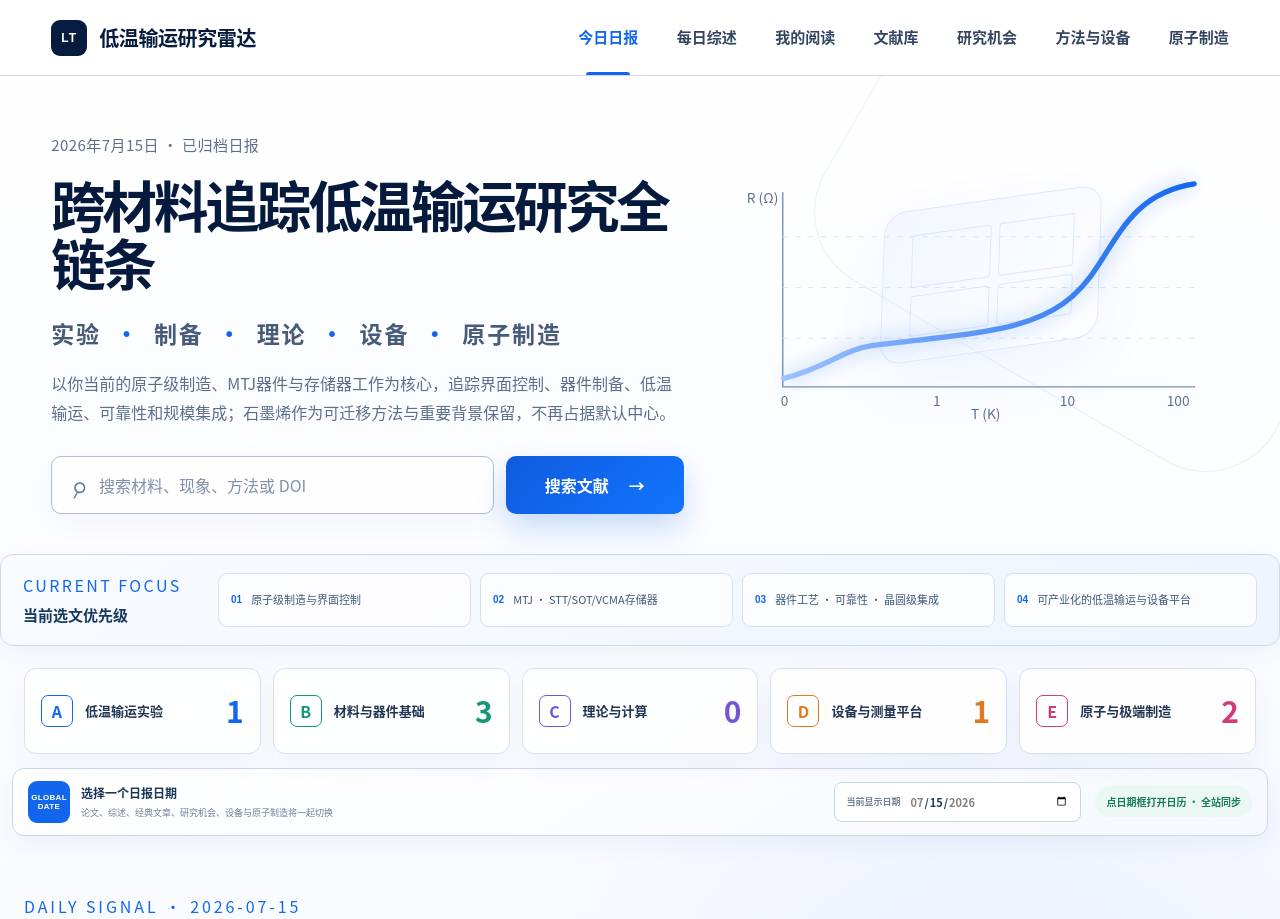
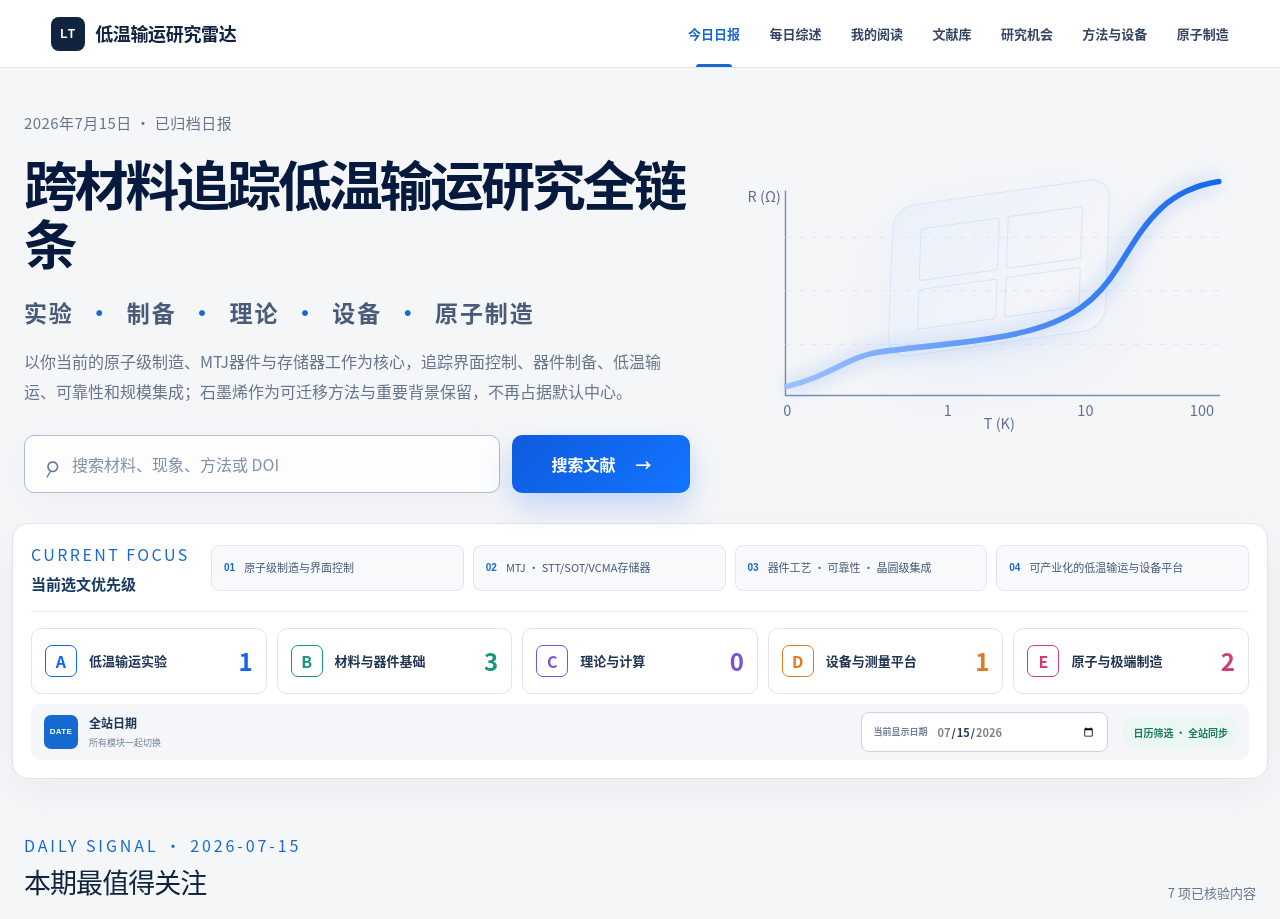
Before and after one commit to wxShi010909/low-temperature-transport-radar, a Next.js app: page / in a window 1280 px wide. Shown: the top 919 px of the page. Built offline with nearby package versions, Linux system fonts and the light colour scheme.

Commit message:
Rebalance research dashboard layout and collapse long sections

```diff
--- a/app/globals.css
+++ b/app/globals.css
@@ -734,6 +734,103 @@ footer > div { display: flex; align-items: center; gap: 10px; color: var(--ink);
 footer p { margin: 0; font-size: 11px; }
 footer small { grid-column: 2; font-size: 9px; }
 
+/* Balanced research-workbench layout */
+:root {
+  --ink: #10233f;
+  --muted: #66758b;
+  --line: #dde3eb;
+  --blue: #1769d2;
+  --blue-soft: #eef4fc;
+  --page: #f5f6f8;
+}
+
+body { background: var(--page); }
+.site-header { height: 68px; padding-inline: clamp(24px, 4vw, 56px); border-bottom-color: #e1e5eb; background: rgba(255, 255, 255, .94); }
+.brand { gap: 10px; font-size: 18px; }
+.brand-mark { width: 34px; height: 34px; border-radius: 8px; }
+nav { gap: clamp(16px, 2.3vw, 32px); }
+nav a { font-size: 13px; }
+
+.hero { max-width: 1304px; min-height: 390px; padding: 44px 24px 30px; gap: 42px; overflow: visible; }
+.hero::before { display: none; }
+.hero-copy h1 { max-width: 740px; font-size: clamp(38px, 4.2vw, 58px); line-height: 1.1; }
+.hero-description { max-width: 720px; }
+.transport-plot { min-height: 260px; }
+
+.dashboard-controls {
+  max-width: 1256px;
+  margin: 0 auto;
+  padding: 18px;
+  border: 1px solid #dfe4eb;
+  border-radius: 16px;
+  background: white;
+  box-shadow: 0 12px 34px rgba(31, 54, 86, .05);
+}
+.dashboard-controls .research-focus-strip { max-width: none; margin: 0; padding: 0 0 16px; border: 0; border-bottom: 1px solid #e6eaf0; border-radius: 0; background: transparent; box-shadow: none; grid-template-columns: 160px 1fr; }
+.dashboard-controls .research-focus-strip li { min-height: 46px; border-color: #e1e6ed; border-radius: 8px; background: #f8f9fb; }
+.dashboard-controls .track-grid { max-width: none; margin: 16px 0 0; padding: 0; gap: 10px; }
+.dashboard-controls .track-card { min-height: 66px; padding: 11px 13px; border-color: #e0e5ec; border-radius: 10px; background: #fff; box-shadow: none; }
+.dashboard-controls .track-card strong { font-size: 24px; }
+.dashboard-controls .date-filter-bar { max-width: none; min-height: 56px; margin: 10px 0 0; padding: 8px 10px 8px 13px; border: 0; border-radius: 10px; background: #f4f6f9; box-shadow: none; }
+.dashboard-controls .date-filter-bar > div > span { width: 34px; height: 34px; border-radius: 7px; }
+
+.today { margin-top: 54px; padding-bottom: 64px; }
+.reading-section, .my-reading-section { padding-top: 62px; }
+.library-section, .opportunity-section, .methods-section, .atomic-section { padding-top: 62px; padding-bottom: 62px; }
+.section-heading { margin-bottom: 18px; }
+.section-heading h2 { font-size: 27px; }
+
+.featured-grid { grid-template-columns: repeat(6, minmax(0, 1fr)); gap: 14px; }
+.featured-grid .paper-card { grid-column: span 2; min-height: 350px; padding: 20px; border-radius: 12px; box-shadow: none; }
+.featured-count-5 .paper-card:nth-child(-n + 2),
+.featured-count-4 .paper-card,
+.featured-count-2 .paper-card { grid-column: span 3; }
+.featured-count-1 .paper-card { grid-column: 1 / -1; min-height: 300px; }
+.paper-card:first-child { box-shadow: none; }
+.paper-card h3 { min-height: 54px; margin-top: 14px; font-size: 18px; display: -webkit-box; overflow: hidden; -webkit-line-clamp: 2; -webkit-box-orient: vertical; }
+.paper-card .paper-title-en { min-height: 34px; display: -webkit-box; overflow: hidden; -webkit-line-clamp: 2; -webkit-box-orient: vertical; }
+.paper-card .summary { display: -webkit-box; overflow: hidden; -webkit-line-clamp: 4; -webkit-box-orient: vertical; }
+
+.daily-review-card, .classic-card, .saved-reading-panel, .note-editor, .library-item, .opportunity-grid article, .atomic-grid article { border-radius: 12px; box-shadow: none; }
+.classic-card { min-height: 365px; }
+.classic-card h3 { min-height: 52px; display: -webkit-box; overflow: hidden; -webkit-line-clamp: 2; -webkit-box-orient: vertical; }
+.classic-card .assistant-summary { display: -webkit-box; overflow: hidden; -webkit-line-clamp: 4; -webkit-box-orient: vertical; }
+
+.archive-disclosure { overflow: hidden; padding: 0; }
+.archive-disclosure > summary { min-height: 64px; display: flex; align-items: center; justify-content: space-between; gap: 18px; padding: 15px 18px; cursor: pointer; list-style: none; }
+.archive-disclosure > summary::-webkit-details-marker { display: none; }
+.archive-disclosure > summary:hover { background: #f7f9fc; }
+.archive-disclosure > summary b { display: block; color: #203754; font-size: 14px; }
+.archive-disclosure > summary span { display: block; margin-top: 4px; color: #7a8799; font-size: 10px; }
+.archive-disclosure > summary em { flex: 0 0 auto; color: var(--blue); font-size: 10px; font-style: normal; font-weight: 760; }
+.archive-disclosure[open] > summary { border-bottom: 1px solid #e5eaf0; }
+.archive-disclosure[open] > summary em { font-size: 0; }
+.archive-disclosure[open] > summary em::after { content: "收起 ↑"; font-size: 10px; }
+.archive-disclosure .curated-history-list { padding: 0 18px 18px; }
+
+.library-item { grid-template-columns: minmax(0, 1fr) 300px; }
+.library-main { padding: 20px 22px; }
+.library-main h3 { font-size: 18px; }
+.library-aside { padding: 20px; }
+.evidence-grid p { display: -webkit-box; overflow: hidden; -webkit-line-clamp: 3; -webkit-box-orient: vertical; }
+.library-aside dd { display: -webkit-box; overflow: hidden; -webkit-line-clamp: 2; -webkit-box-orient: vertical; }
+.library-aside dl > div:last-child dd { -webkit-line-clamp: 3; }
+.library-expand-button { width: 100%; min-height: 46px; margin-top: 12px; border: 1px solid #c9d7e8; border-radius: 10px; background: #f2f6fb; color: #24578f; cursor: pointer; font-size: 12px; font-weight: 760; }
+.library-expand-button:hover { border-color: var(--blue); background: #eaf2fc; color: var(--blue); }
+
+.opportunity-grid, .atomic-grid { grid-template-columns: repeat(auto-fit, minmax(310px, 1fr)); }
+.opportunity-grid article, .atomic-grid article { min-height: 255px; padding: 20px; }
+.opportunity-grid p, .atomic-grid p { display: -webkit-box; overflow: hidden; -webkit-line-clamp: 4; -webkit-box-orient: vertical; }
+.method-layout.single-method { grid-template-columns: 1fr; }
+.single-method .method-feature { padding: 24px 28px; }
+.single-method .method-feature > p:not(.eyebrow) { max-width: 900px; }
+.single-method .method-feature ul { grid-template-columns: repeat(4, minmax(0, 1fr)); }
+.atomic-paper-strip { grid-template-columns: 1fr 1fr; }
+
+.insight-archive-section.wide-disclosure { max-width: 1256px; margin: 0 auto 16px; display: block; padding: 0; }
+.wide-disclosure .insight-history-list { padding: 0 18px 18px; }
+.history-section { margin-bottom: 54px; padding: 20px 22px; border-radius: 12px; }
+
 /* Paper detail page */
 .paper-detail-page { min-height: 100vh; background: linear-gradient(180deg, #f9fbff, #f3f7fc); }
 .detail-header {
@@ -859,10 +956,14 @@ footer small { grid-column: 2; font-size: 9px; }
   nav { display: none; }
   .hero { grid-template-columns: 1fr; padding-top: 46px; }
   .transport-plot { display: none; }
+  .dashboard-controls { margin-left: 24px; margin-right: 24px; }
+  .dashboard-controls .research-focus-strip { grid-template-columns: 1fr; }
   .research-focus-strip { grid-template-columns: 1fr; margin-left: 24px; margin-right: 24px; }
   .research-focus-strip ol { grid-template-columns: 1fr 1fr; }
   .track-grid { grid-template-columns: repeat(3, 1fr); }
   .featured-grid { grid-template-columns: 1fr 1fr; }
+  .featured-grid .paper-card { grid-column: span 1; }
+  .featured-count-5 .paper-card:last-child { grid-column: 1 / -1; min-height: 300px; }
   .reading-review-layout { grid-template-columns: 1fr; }
   .classic-grid { grid-template-columns: 1fr 1fr; }
   .library-toolbar { align-items: stretch; flex-direction: column; }
@@ -877,6 +978,7 @@ footer small { grid-column: 2; font-size: 9px; }
 }
 
 @media (max-width: 700px) {
+  .dashboard-controls { margin-left: 14px; margin-right: 14px; padding: 12px; border-radius: 13px; }
   .research-focus-strip ol { grid-template-columns: 1fr; }
   .site-header { height: 66px; }
   .brand { font-size: 17px; }
@@ -885,16 +987,20 @@ footer small { grid-column: 2; font-size: 9px; }
   .hero-actions { flex-direction: column; }
   .search-shell, .primary-action { width: 100%; max-width: none; }
   .track-grid { grid-template-columns: 1fr 1fr; }
+  .dashboard-controls .date-filter-bar { margin-left: 0; margin-right: 0; }
   .date-filter-bar { margin-left: 24px; margin-right: 24px; align-items: stretch; flex-direction: column; }
   .date-filter-bar > div { margin-right: 0; }
   .date-filter-bar label, .date-filter-bar select, .date-filter-bar input[type="date"], .date-filter-bar > button { width: 100%; }
   .featured-grid { grid-template-columns: 1fr; }
+  .featured-grid .paper-card, .featured-count-5 .paper-card:last-child { grid-column: 1 / -1; }
   .classic-grid { grid-template-columns: 1fr; }
   .section-heading { align-items: start; flex-direction: column; }
   .toolbar-right, .method-layout, .evidence-grid { display: grid; grid-template-columns: 1fr; }
   .compact-search input { width: 100%; }
   .opportunity-grid, .atomic-grid, .method-cards { grid-template-columns: 1fr; }
   .method-feature ul { grid-template-columns: 1fr; }
+  .single-method .method-feature ul { grid-template-columns: 1fr; }
+  .atomic-paper-strip { grid-template-columns: 1fr; }
   .history-section { grid-template-columns: 1fr; }
   .history-summary { align-items: flex-start; flex-direction: column; }
   .history-papers a { grid-template-columns: 30px 1fr; }
--- a/app/page.tsx
+++ b/app/page.tsx
@@ -140,7 +140,8 @@ export default function Home() {
   const [activeSection, setActiveSection] = useState<SectionKey>("today");
   const [favoriteIds, setFavoriteIds] = useState<string[]>([]);
   const [savedNoteIds, setSavedNoteIds] = useState<string[]>([]);
-  const [expandedHistory, setExpandedHistory] = useState<string | null>(report.history.at(-1)?.date ?? null);
+  const [expandedHistory, setExpandedHistory] = useState<string | null>(null);
+  const [libraryExpanded, setLibraryExpanded] = useState(false);
 
   useEffect(() => {
     const updateActiveSection = () => {
@@ -180,8 +181,13 @@ export default function Home() {
   }, []);
 
   useEffect(() => {
-    setExpandedHistory(activeDate);
+    setExpandedHistory(null);
+    setLibraryExpanded(false);
   }, [activeDate]);
+
+  useEffect(() => {
+    setLibraryExpanded(false);
+  }, [activeTrack, query]);
 
   const filteredPapers = useMemo(() => {
     const normalized = query.trim().toLocaleLowerCase("zh-CN");
@@ -207,6 +213,9 @@ export default function Home() {
 
   const primaryPapers = activeTrack === "ALL" ? filteredPapers : filteredPapers.filter((paper) => paper.track === activeTrack);
   const relatedPapers = activeTrack === "ALL" ? [] : filteredPapers.filter((paper) => paper.track !== activeTrack);
+  const visibleLibraryPapers = libraryExpanded ? filteredPapers : filteredPapers.slice(0, 4);
+  const visiblePrimaryPapers = activeTrack === "ALL" ? visibleLibraryPapers : visibleLibraryPapers.filter((paper) => paper.track === activeTrack);
+  const visibleRelatedPapers = activeTrack === "ALL" ? [] : visibleLibraryPapers.filter((paper) => paper.track !== activeTrack);
   const favoritePapers = report.papers.filter((paper) => favoriteIds.includes(paper.id));
   const favoriteReadings = readingItems.filter((item) => favoriteIds.includes(item.id));
   const favoriteInsights = insightItems.filter((item) => favoriteIds.includes(item.id));
@@ -281,6 +290,7 @@ export default function Home() {
         <TransportPlot />
       </section>
 
+      <div className="dashboard-controls">
         <section className="research-focus-strip" aria-label="当前研究优先级">
           <div><span>CURRENT FOCUS</span><b>当前选文优先级</b></div>
           <ol>
@@ -299,15 +309,16 @@ export default function Home() {
           ))}
         </section>
         <section className="date-filter-bar" aria-label="按日报日期筛选">
-        <div><span>GLOBAL DATE</span><div><b>选择一个日报日期</b><small>论文、综述、经典文章、研究机会、设备与原子制造将一起切换</small></div></div>
+          <div><span>DATE</span><div><b>全站日期</b><small>所有模块一起切换</small></div></div>
           <label className="calendar-picker"><span>当前显示日期</span><input type="date" value={activeDate} min={earliestReportDate} max={latestReportDate} list="report-date-options" onInput={(event) => selectDate(event.currentTarget.value)} onChange={(event) => selectDate(event.target.value)} aria-label="选择日报日期" /></label>
           <datalist id="report-date-options">{reportDates.map((date) => <option value={date} key={date} />)}</datalist>
-        <span className="date-sync-badge">点日期框打开日历 · 全站同步</span>
+          <span className="date-sync-badge">日历筛选 · 全站同步</span>
         </section>
+      </div>
 
       <section className="today" id="today">
         <div className="section-heading"><div><p>DAILY SIGNAL · {activeDate}</p><h2>本期最值得关注</h2></div><span>{selectedReportHistory ? `${selectedReportHistory.total} 项已核验内容` : "本日没有论文记录"}</span></div>
-        <div className="featured-grid">
+        <div className={`featured-grid featured-count-${featuredForDate.length}`}>
           {featuredForDate.map((paper) => (
             <article className={`paper-card track-${paper.track.toLowerCase()}`} key={paper.id}>
               <div className="paper-meta"><PaperClassification paper={paper} /><div className="paper-meta-tools"><span>{paper.published}</span><FavoriteButton id={paper.id} compact /></div></div>
@@ -357,8 +368,8 @@ export default function Home() {
             </article>
           ))}
         </div>
-        <div className="curated-archive">
-          <div className="classic-heading"><div><h3>{activeDate} 综述与经典文献档案</h3><p>切换上方日期查看往期；页面只展开当前日期，避免列表无限增长。</p></div><span>{curatedReading.items.length} 篇永久归档</span></div>
+        <details className="curated-archive archive-disclosure">
+          <summary><div><b>{activeDate} 综述与经典文献档案</b><span>{curatedReading.items.length} 篇永久归档 · 点击展开</span></div><em>展开 ↓</em></summary>
           <div className="curated-history-list">
             {selectedReadingHistory && (
               <article key={selectedReadingHistory.date}>
@@ -373,7 +384,7 @@ export default function Home() {
               </article>
             )}
           </div>
-        </div>
+        </details>
       </section>
 
       <section className="my-reading-section" id="my-reading">
@@ -418,24 +429,25 @@ export default function Home() {
         </p>
         <div className="library-list">
           {activeTrack === "ALL" ? (
-            filteredPapers.map((paper) => <LibraryPaper paper={paper} key={paper.id} />)
+            visibleLibraryPapers.map((paper) => <LibraryPaper paper={paper} key={paper.id} />)
           ) : (
             <>
               <div className="result-group-heading primary-group">
                 <div><span>{activeTrack}</span><b>主分类为 {activeTrack} · {tracks[activeTrack].label}</b></div>
                 <small>{primaryPapers.length} 项 · 优先显示</small>
               </div>
-              {primaryPapers.map((paper) => <LibraryPaper paper={paper} key={paper.id} />)}
-              {relatedPapers.length > 0 && (
+              {visiblePrimaryPapers.map((paper) => <LibraryPaper paper={paper} key={paper.id} />)}
+              {visibleRelatedPapers.length > 0 && (
                 <div className="result-group-heading related-group">
                   <div><span>+</span><b>兼具 {activeTrack} 的交叉文献</b></div>
                   <small>{relatedPapers.length} 项 · 主分类属于其他方向，仍与 {tracks[activeTrack].label} 相关</small>
                 </div>
               )}
-              {relatedPapers.map((paper) => <LibraryPaper paper={paper} key={paper.id} />)}
+              {visibleRelatedPapers.map((paper) => <LibraryPaper paper={paper} key={paper.id} />)}
             </>
           )}
         </div>
+        {filteredPapers.length > 4 && <button className="library-expand-button" type="button" onClick={() => setLibraryExpanded((current) => !current)}>{libraryExpanded ? "收起文献列表 ↑" : `展开其余 ${filteredPapers.length - 4} 篇文献 ↓`}</button>}
         {filteredPapers.length === 0 && <div className="empty-state"><b>没有找到匹配内容</b><span>请更换关键词或切换研究主线。</span></div>}
       </section>
 
@@ -457,20 +469,20 @@ export default function Home() {
       <section className="methods-section" id="methods">
         <div className="section-heading"><div><p>METHODS & INFRASTRUCTURE · {activeDate}</p><h2>本期方法与设备建设</h2></div><span>重点生态：Cryogenic Ltd（英国低温公司）· Oxford Instruments · Quantum Design · 多场科技 · 飞斯科</span></div>
         <div className="equipment-focus-note"><b>设备资料如何进入日报</b><span>优先跟踪正式技术文档、应用案例、升级公告和系统集成方案；厂商材料单独标注来源类型，不作为科研结论。</span></div>
-        <div className="method-layout">
+        <div className={`method-layout ${selectedMethodItems.length === 1 ? "single-method" : ""}`}>
           {selectedMethodItems[0] && <div className="method-feature insight-method-feature">
             <div className="insight-card-top"><p className="eyebrow">本期设备启发</p><FavoriteButton id={selectedMethodItems[0].id} compact /></div>
             <h3>{selectedMethodItems[0].title}</h3><p>{selectedMethodItems[0].summary}</p>
             <ul>{selectedMethodItems[0].metrics.map((metric) => <li key={metric}>{metric}</li>)}</ul>
             <a className="insight-detail-link on-dark" href={`/insight?id=${encodeURIComponent(selectedMethodItems[0].id)}`}>查看完整建设、校准与验收路线 →</a>
           </div>}
-          <div className="method-cards">
+          {selectedMethodItems.length > 1 && <div className="method-cards">
             {selectedMethodItems.slice(1).map((item, index) => (
               <article className="method-link-card" key={item.id}>
                 <span>{String(index + 2).padStart(2, "0")}</span><div><h3>{item.title}</h3><p>{item.summary}</p><a href={`/insight?id=${encodeURIComponent(item.id)}`}>查看设备方案 →</a></div>
               </article>
             ))}
-          </div>
+          </div>}
         </div>
         {selectedMethodItems.length === 0 && <div className="empty-state"><b>这个日期没有设备方案记录</b><span>可切换上方日期查看往期平台建设内容。</span></div>}
       </section>
@@ -492,8 +504,8 @@ export default function Home() {
         {selectedAtomicItems.length === 0 && <div className="empty-state"><b>这个日期没有原子制造方案记录</b><span>相关论文仍会按兼具E标签显示在文献库。</span></div>}
       </section>
 
-      <section className="insight-archive-section">
-        <div className="history-heading"><p>IDEA & PLATFORM ARCHIVE</p><h2>{activeDate} 研究机会与方案档案</h2><span>只展开当前所选日期；切换上方日期即可查看往期，历史数据不删除。</span></div>
+      <details className="insight-archive-section archive-disclosure wide-disclosure">
+        <summary><div><b>{activeDate} 研究机会与方案档案</b><span>研究机会、设备方案和原子制造路线永久保存</span></div><em>展开 ↓</em></summary>
         <div className="insight-history-list">
           {selectedInsightHistory && (() => {
             const ids = [...selectedInsightHistory.opportunityIds, ...selectedInsightHistory.methodIds, ...selectedInsightHistory.atomicIds];
@@ -507,7 +519,7 @@ export default function Home() {
             </article>;
           })()}
         </div>
-      </section>
+      </details>
 
       <section className="history-section">
         <div className="history-heading"><p>DAILY ARCHIVE</p><h2>{activeDate} 日报档案</h2><span>所有历史记录仍永久保存；此处只显示上方选中的日期，避免页面无限变长。</span></div>
```
Lines whose indentation alone changed are shown as unchanged.
